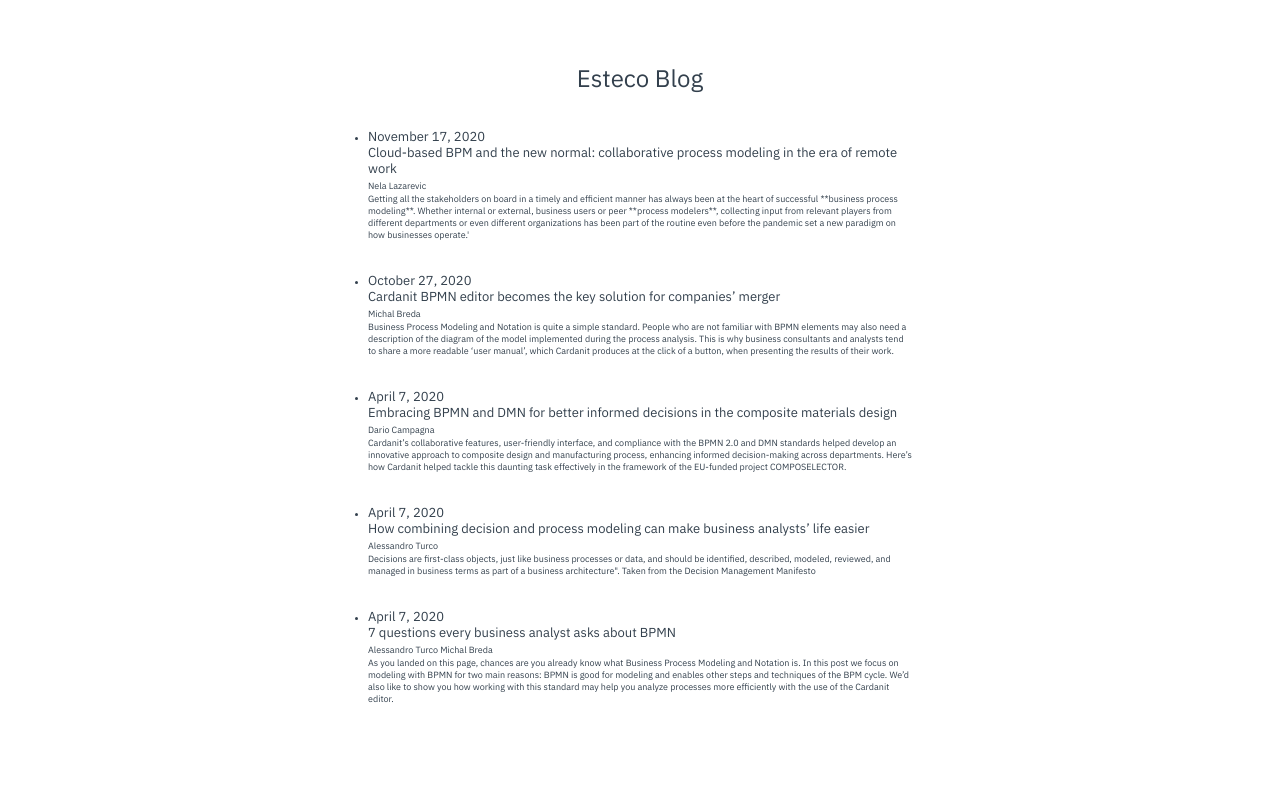
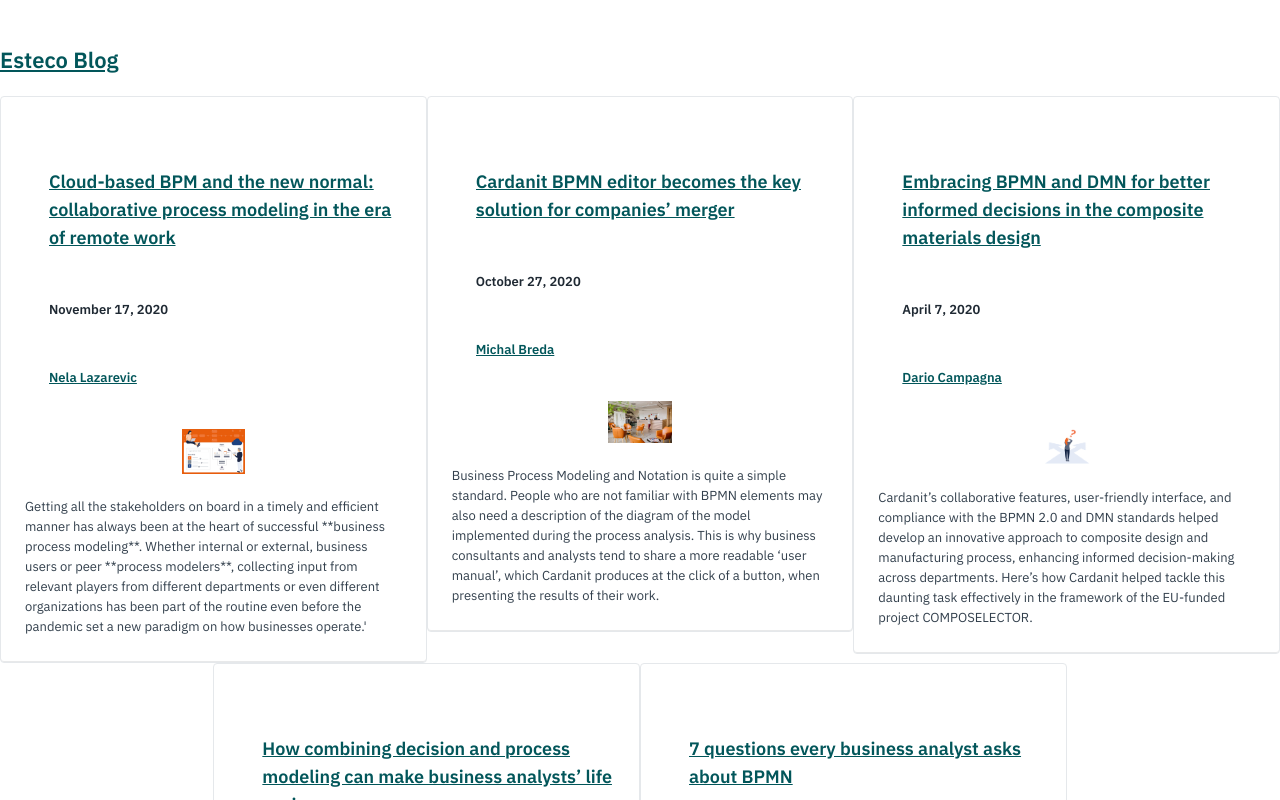
Before and after one commit to valentinabubic/blogEsteco, a Next.js app: page /blog in a window 1280 px wide. Shown: the top 800 px of the page. Built offline with nearby package versions, Linux system fonts and the light colour scheme.

Commit message:
aggiunta grid in index e immagini

```diff
--- a/blog/bpmn-healthcare-merger.md
+++ b/blog/bpmn-healthcare-merger.md
@@ -8,10 +8,10 @@
 date: '2020-10-27'
 seoTitle: 'How BPMN collaborative features can help companies’ mergers [Use case]'
 seoDescription: 'Learn how Business Process Modeling and Notation and Cardanit helped efficiently streamline the merger process of two healthcare companies.'
-seoImage: '/assets/img/blog/BPMN_healthcare_merger.jpg'
+seoImage: '/images/BPMN_healthcare_merger.jpg'
 cardTitle: 'About EUC Health Group'
 cardSubTitle: ''
-cardImage: '/assets/img/blog/EUC_Premium_logo.jpg'
+cardImage: '/images/EUC_Premium_logo.jpg'
 cardImageAlt: 'BPMN healthcare merger: EUC Health Group logo'
 cardDescription: 'The EUC Health Group is the largest network of outpatient clinics in the Czech Republic. They provide care to two million patients a year and operate in 29 medical facilities across the Czech Republic. Canadian Medical operates four clinics in Prague, EUC Premium has three clinics and one premium care hospital in Prague and one clinic in Brno.'
 teaser: 'Business Process Modeling and Notation is quite a simple standard. People who are not familiar with BPMN elements may also need a description of the diagram of the model implemented during the process analysis. This is why business consultants and analysts tend to share a more readable ‘user manual’, which Cardanit produces at the click of a button, when presenting the results of their work.'
--- a/blog/cloud-based-BPM.md
+++ b/blog/cloud-based-BPM.md
@@ -8,7 +8,7 @@
 date: '2020-11-17'
 seoTitle: 'Cloud-based BPM and the new normal: collaborative process modeling in the era of remote work'
 seoDescription: 'With remote work skyrocketing to unprecedented levels across the world, having formally defined processes through a widely used notation standard like BPMN has become more important than ever - it minimizes interpretation issues and sets the ground for automation, among other things.'
-seoImage: '/assets/img/blog/Cardanit-image-collaboration-blog.jpg'
+seoImage: '/images/Cardanit-image-collaboration-blog.jpg'
 sitemap:
 changefreq: weekly
 
--- a/blog/combining-decision-and-process-modeling.md
+++ b/blog/combining-decision-and-process-modeling.md
@@ -9,7 +9,7 @@
 date: '2020-04-07'
 seoTitle: 'How combining decision and process modeling can make business analysts’ life easier'
 seoDescription: 'Decisions are first-class objects, just like business processes or data, and should be identified, described, modeled, reviewed, and managed in business terms as part of a business architecture'
-seoImage: '/assets/img/blog/DMN-elements-post.svg'
+seoImage: '/images/DMN-elements-post.svg'
 sitemap:
 changefreq: weekly
 ---
--- a/blog/composelector.md
+++ b/blog/composelector.md
@@ -9,7 +9,7 @@
 date: '2020-04-07'
 seoTitle: 'Embracing BPMN and DMN | Better-informed decisions in design'
 seoDescription: 'How to enhance informed decision-making with BPMN and DMN.'
-seoImage: '/assets/img/blog/DMN-decision.png'
+seoImage: '/images/DMN-decision.png'
 cardTitle: 'About COMPOSELECTOR'
 cardSubTitle: 'Multi-scale Composite Material Selection Platform with a Seamless Integration of Materials Models and Multidisciplinary Design Framework'
 cardDescription: 'COMPOSELECTOR is an ambitious, innovative and timely project to develop, demonstrate and assess an
--- a/components/layout.js
+++ b/components/layout.js
@@ -1,7 +1,5 @@
 //componente per il layout di tutte le pagine e in posts
 import Head from "next/head";
-import styles from "./layout.module.css";
-import utilStyles from "../styles/utils.module.css";
 import Link from "next/link";
 
 const name = "Esteco Blog";
@@ -9,40 +7,29 @@
 
 export default function Layout({ children, home, backUrl }) {
   return (
-    <div className={styles.container}>
-      <Head>
-        <meta
-          name="description"
-          content="Learn how to build a personal website using Next.js"
-        />
-        <meta
-          property="og:image"
-          content={`https://og-image.vercel.app/${encodeURI(
-            siteTitle
-          )}.png?theme=light&md=0&fontSize=75px&images=https%3A%2F%2Fassets.vercel.com%2Fimage%2Fupload%2Ffront%2Fassets%2Fdesign%2Fnextjs-black-logo.svg`}
-        />
-        <meta name="og:title" content={siteTitle} />
-        <meta name="twitter:card" content="summary_large_image" />
-      </Head>
-      <header className={styles.header}>
+    <div className="soul-content soul-font-scale-xl">
+      <Head></Head>
+      <header>
         {home ? (
           <>
-            <h1 className={utilStyles.heading2Xl}>{name}</h1>
+            <h1>{name}</h1>
           </>
         ) : (
           <>
-            <h2 className={utilStyles.headingLg}>
-              <Link href="/">
-                <a className={utilStyles.colorInherit}>{name}</a>
+            <h2>
+              <Link href="/blog">
+                <a>{name}</a>
               </Link>
             </h2>
           </>
         )}
       </header>
-      <main>{children}</main>
+      <main className="soul-font-size-m">
+        {children}
+        </main>
       {backUrl ? (
         <>
-          <div className={styles.backToHome}>
+          <div className="a-button  a-button--primary">
             <Link href={backUrl}>
               <a>← Home</a>
             </Link>
--- a/components/post-preview.js
+++ b/components/post-preview.js
@@ -11,30 +11,36 @@
   title,
   authorsKey,
   teaser,
-  authorsData
+  authorsData,
+  seoImage
 }) {
   return (
     <styles>
-      <li className={utilStyles.listItem} key={id}>
-        <Date dateString={date} />
-        <br></br>
-        <Link href={`/blog/${id}`}>
+  <div class="soul-grid  soul-grid--horizontal">
+  <div class="soul-grid-item-auto-span"><div></div></div>
+  <div class="soul-grid-item-fill-span"><div><div class="soul-card soul-card--flat soul-card--comfortable" key={id}>
+  <div class="soul-card__header">
+    <div class="soul-card__thumbnail"></div>
+    <div class="soul-card__header-content">
+      <h1 class="soul-font-size-l h-text-bold"><Link href={`/blog/${id}`} >
           <a>{title}</a>
-        </Link>
-        <br />
-        <small className={utilStyles.lightText}>
+        </Link></h1>
+      <h2 class="a-label a-label--reduced"><Date dateString={date} /></h2>
+      <h2 class="a-label a-label--reduced"> {authorsKey.map((author, index) => <Link href={`/authors/${author}`} key={index}>
+            <a>{author.replace('-', ' ')} </a>
+          </Link>) }</h2>
+    </div>
+  </div>
+  <div class="soul-card__media"><img src={seoImage} width="15%" alt="" /></div>
+  <div class="soul-card__content">
+    <div class="soul-content soul-font-scale-s">
+      <div className={utilStyles.summary}>{teaser}</div>
+    </div>
+  </div>
+</div></div></div>
+  <div class="soul-grid-item-auto-span"><div></div></div>
+</div>
 
-         {authorsKey.map((author, index) => <Link href={`/authors/${author}`} key={index}>
-            <a>{author.replace('-', ' ')} </a>
-          </Link>) }
-
-
-          <br></br>
-          <div className={utilStyles.summary}>{teaser}</div>
-          <br />
-          <br />
-        </small>
-      </li>
     </styles>
   );
 }
--- a/pages/blog/index.js
+++ b/pages/blog/index.js
@@ -1,6 +1,6 @@
 import Head from "next/head";
 import Layout, { siteTitle } from "../../components/layout";
-import utilStyles from "../../components/layout";
+
 import { getSortedBlogData } from "../../lib/posts";
 import PostPreview from "../../components/post-preview";
 import { getAuthorsData } from "../../lib/authors";
@@ -17,31 +17,39 @@
 export default function Home({ allBlogData }) {
   return (
     <Layout>
-      <Head >
+      <Head className="soul-content soul-font-scale-s">
         <title>{siteTitle}</title>
       </Head>
       <br></br>
 
-      <section className={utilStyles.headingMd}>
-        <section className={`${utilStyles.headingMd} ${utilStyles.padding1px}`}>
-
-          <ul className={utilStyles.list}>
-            {allBlogData.map(
-              ({ id, date, title, authorsKey, teaser, writtenBy, index}) => (
+      <section className="soul-content soul-font-scale-s">
+        <div className="soul-grid  soul-grid--horizontal soul-grid--wrap soul-grid--justify-center">
+          {allBlogData.map(
+            ({
+              id,
+              date,
+              title,
+              authorsKey,
+              teaser,
+              writtenBy,
+              seoImage,
+              index,
+            }) => (
+              <div className="soul-grid-item-1/3-span">
                 <PostPreview
-                key={index}
+                  key={index}
                   id={id}
                   date={date}
                   title={title}
                   authorsKey={authorsKey}
                   writtenBy={writtenBy}
                   teaser={teaser}
-
+                  seoImage={seoImage}
                 />
-              )
-            )}
-          </ul>
-        </section>
+              </div>
+            )
+          )}
+        </div>
       </section>
     </Layout>
   );
--- a/styles/Home.module.css
+++ /dev/null
@@ -1,122 +0,0 @@
-.container {
-  min-height: 100vh;
-  padding: 0 0.5rem;
-  display: flex;
-  flex-direction: column;
-  justify-content: center;
-  align-items: center;
-}
-
-.main {
-  padding: 5rem 0;
-  flex: 1;
-  display: flex;
-  flex-direction: column;
-  justify-content: center;
-  align-items: center;
-}
-
-.footer {
-  width: 100%;
-  height: 100px;
-  border-top: 1px solid #eaeaea;
-  display: flex;
-  justify-content: center;
-  align-items: center;
-}
-
-.footer img {
-  margin-left: 0.5rem;
-}
-
-.footer a {
-  display: flex;
-  justify-content: center;
-  align-items: center;
-}
-
-.title a {
-  color: #0070f3;
-  text-decoration: none;
-}
-
-.title a:hover,
-.title a:focus,
-.title a:active {
-  text-decoration: underline;
-}
-
-.title {
-  margin: 0;
-  line-height: 1.15;
-  font-size: 4rem;
-}
-
-.title,
-.description {
-  text-align: center;
-}
-
-.description {
-  line-height: 1.5;
-  font-size: 1.5rem;
-}
-
-.code {
-  background: #fafafa;
-  border-radius: 5px;
-  padding: 0.75rem;
-  font-size: 1.1rem;
-  font-family: Menlo, Monaco, Lucida Console, Liberation Mono, DejaVu Sans Mono,
-    Bitstream Vera Sans Mono, Courier New, monospace;
-}
-
-.grid {
-  display: flex;
-  align-items: center;
-  justify-content: center;
-  flex-wrap: wrap;
-  max-width: 800px;
-  margin-top: 3rem;
-}
-
-.card {
-  margin: 1rem;
-  flex-basis: 45%;
-  padding: 1.5rem;
-  text-align: left;
-  color: inherit;
-  text-decoration: none;
-  border: 1px solid #eaeaea;
-  border-radius: 10px;
-  transition: color 0.15s ease, border-color 0.15s ease;
-}
-
-.card:hover,
-.card:focus,
-.card:active {
-  color: #0070f3;
-  border-color: #0070f3;
-}
-
-.card h3 {
-  margin: 0 0 1rem 0;
-  font-size: 1.5rem;
-}
-
-.card p {
-  margin: 0;
-  font-size: 1.25rem;
-  line-height: 1.5;
-}
-
-.logo {
-  height: 1em;
-}
-
-@media (max-width: 600px) {
-  .grid {
-    width: 100%;
-    flex-direction: column;
-  }
-}
--- a/styles/globals.css
+++ /dev/null
@@ -1,28 +0,0 @@
-/* importa il css globalmente in tutte le pagine si va ad importare solo in _app.js*/
-html,
-body {
-  padding: 0;
-  margin: 0;
-  font-family: -apple-system, BlinkMacSystemFont, Segoe UI, Roboto, Oxygen, Ubuntu,
-    Cantarell, Fira Sans, Droid Sans, Helvetica Neue, sans-serif;
-  line-height: 1.6;
-  font-size: 18px;
-}
-
-* {
-  box-sizing: border-box;
-}
-
-a {
-  color: #0070f3;
-  text-decoration: none;
-}
-
-a:hover {
-  text-decoration: underline;
-}
-
-img {
-  max-width: 100%;
-  display: block;
-}
--- a/styles/utils.module.css
+++ /dev/null
@@ -1,53 +0,0 @@
-/*classi per la tipografia utili per vari componenti chiamato utilStyles in layout.js*/
-.heading2Xl {
-    font-size: 2.5rem;
-    line-height: 1.2;
-    font-weight: 800;
-    letter-spacing: -0.05rem;
-    margin: 1rem 0;
-  }
-
-  .headingXl {
-    font-size: 2rem;
-    line-height: 1.3;
-    font-weight: 800;
-    letter-spacing: -0.05rem;
-    margin: 1rem 0;
-  }
-
-  .headingLg {
-    font-size: 1.5rem;
-    line-height: 1.4;
-    margin: 1rem 0;
-  }
-
-  .headingMd {
-    font-size: 1.2rem;
-    line-height: 1.5;
-  }
-
-  .borderCircle {
-    border-radius: 9999px;
-  }
-
-  .colorInherit {
-    color: inherit;
-  }
-
-  .padding1px {
-    padding-top: 1px;
-  }
-
-  .list {
-    list-style: none;
-    padding: 0;
-    margin: 0;
-  }
-
-  .listItem {
-    margin: 0 0 1.25rem;
-  }
-
-  .lightText {
-    color: #666;
-  }
```
Also changed, not shown: blog/7-questions-bpmn.md (+1 -1 lines).
